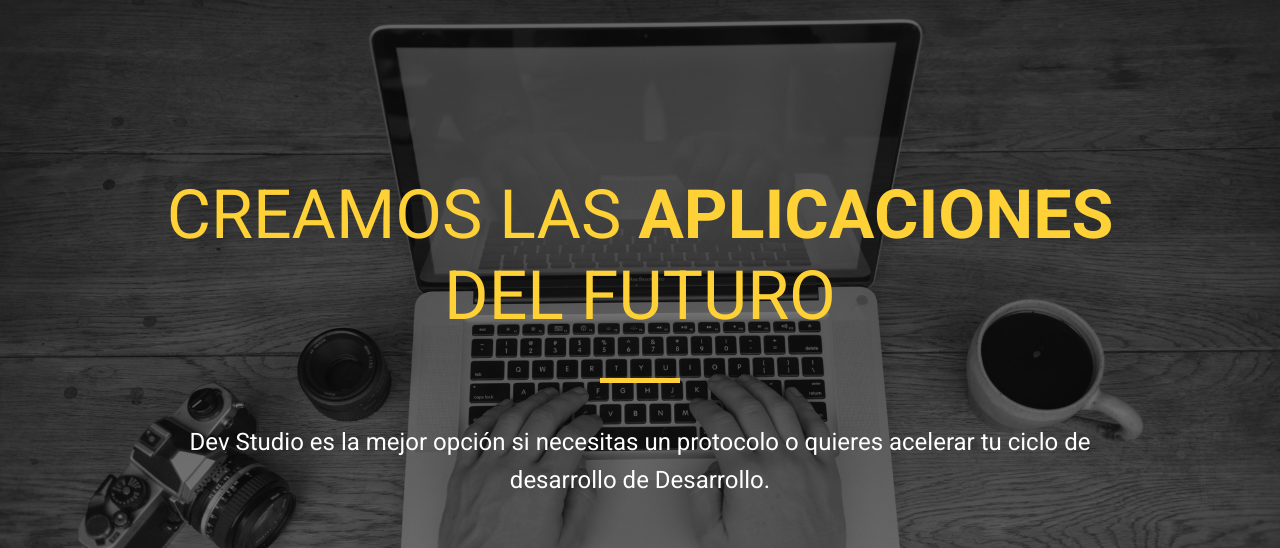
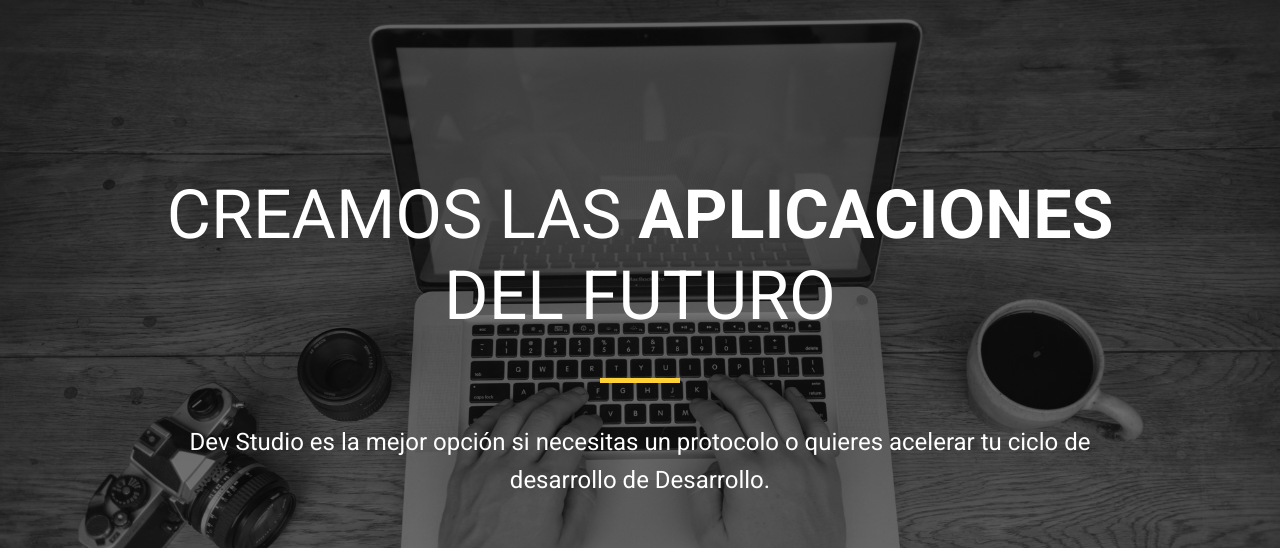
Before and after one commit to xweng11/studiodev, a plain HTML site: page index.html in a window 1280 px wide. Shown: the part 71-619 px from the top of the page. Drawn offline with nearby package versions, Linux system fonts and the light colour scheme.

Commit message:
normalizar page

```diff
--- a/css/style.css
+++ b/css/style.css
@@ -56,7 +56,6 @@ header nav a.active {
 
 
 #home h1 {
-	color: #fed136;
 	font-size: 68px;
 	font-weight: normal;
 	line-height: 1.2;
```
